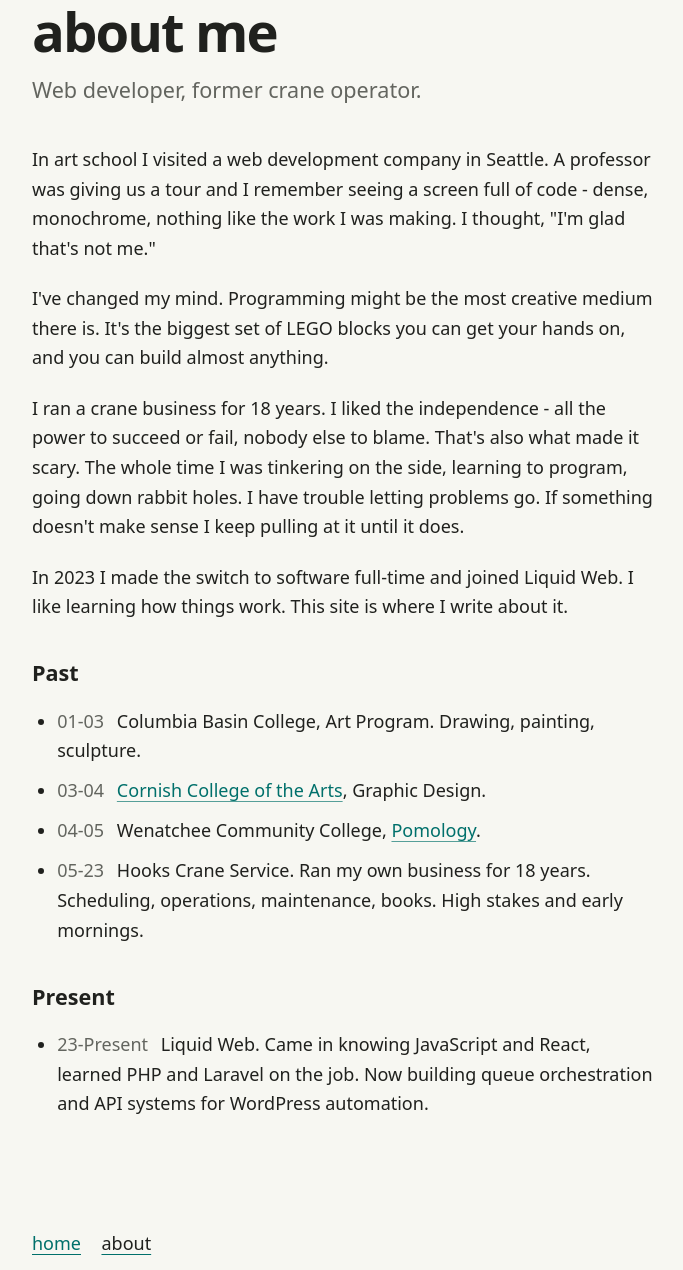
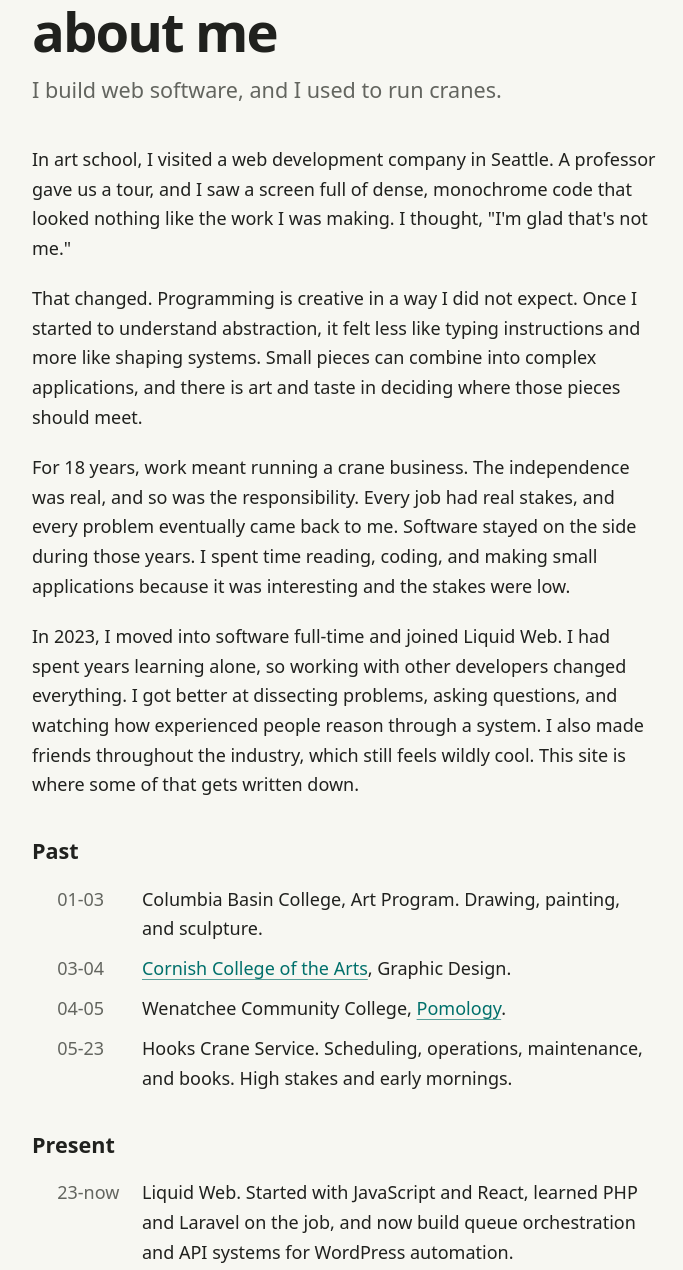
Before and after one commit to johnhooks/johnhooks.github.io, an Astro site: page /about in a window 1280 px wide. Shown: the part 216-1486 px from the top of the page, without its empty margins (296-979 px from the left). Built offline with nearby package versions, Linux system fonts and the light colour scheme; Astro itself is replaced by a stand-in of ours; no server answers.

Commit message:
docs: revise about page copy

```diff
--- a/src/app.css
+++ b/src/app.css
@@ -253,8 +253,13 @@ a:hover {
   font-size: var(--text-sm);
 }
 
+.prose li:has(> .timeline-date) {
+  display: grid;
+  grid-template-columns: 4.5rem minmax(0, 1fr);
+  column-gap: var(--space-sm);
+}
+
 .timeline-date {
-  margin-inline-end: 0.5rem;
   color: var(--color-muted);
 }
 
--- a/src/pages/about.astro
+++ b/src/pages/about.astro
@@ -7,7 +7,7 @@ export const prerender = true;
 <ArticleLayout
   title="about me"
   seoTitle="about me"
-  subtitle="Web developer, former crane operator."
+  subtitle="I build web software, and I used to run cranes."
   canonicalPath="/about"
   image={{
     filename: "johnhooks_avatar_512.jpg",
@@ -15,61 +15,78 @@ export const prerender = true;
   }}
 >
   <p>
-    In art school I visited a web development company in Seattle. A professor
-    was giving us a tour and I remember seeing a screen full of code - dense,
-    monochrome, nothing like the work I was making. I thought, "I'm glad that's
-    not me."
+    In art school, I visited a web development company in Seattle. A professor
+    gave us a tour, and I saw a screen full of dense, monochrome code that
+    looked nothing like the work I was making. I thought, "I'm glad that's not
+    me."
   </p>
 
   <p>
-    I've changed my mind. Programming might be the most creative medium there
-    is. It's the biggest set of LEGO blocks you can get your hands on, and you
-    can build almost anything.
+    That changed. Programming is creative in a way I did not expect. Once I
+    started to understand abstraction, it felt less like typing instructions and
+    more like shaping systems. Small pieces can combine into complex
+    applications, and there is art and taste in deciding where those pieces
+    should meet.
   </p>
 
   <p>
-    I ran a crane business for 18 years. I liked the independence - all the
-    power to succeed or fail, nobody else to blame. That's also what made it
-    scary. The whole time I was tinkering on the side, learning to program,
-    going down rabbit holes. I have trouble letting problems go. If something
-    doesn't make sense I keep pulling at it until it does.
+    For 18 years, work meant running a crane business. The independence was
+    real, and so was the responsibility. Every job had real stakes, and every
+    problem eventually came back to me. Software stayed on the side during those
+    years. I spent time reading, coding, and making small applications because
+    it was interesting and the stakes were low.
   </p>
 
   <p>
-    In 2023 I made the switch to software full-time and joined Liquid Web. I
-    like learning how things work. This site is where I write about it.
+    In 2023, I moved into software full-time and joined Liquid Web. I had spent
+    years learning alone, so working with other developers changed everything. I
+    got better at dissecting problems, asking questions, and watching how
+    experienced people reason through a system. I also made friends throughout
+    the industry, which still feels wildly cool. This site is where some of that
+    gets written down.
   </p>
 
   <h3>Past</h3>
 
   <ul>
     <li>
-      <span class="timeline-date">01-03</span> Columbia Basin College, Art Program.
-      Drawing, painting, sculpture.
+      <span class="timeline-date">01-03</span>
+      <span>
+        Columbia Basin College, Art Program. Drawing, painting, and sculpture.
+      </span>
     </li>
     <li>
       <span class="timeline-date">03-04</span>
-      <a href="https://www.cornish.edu/">Cornish College of the Arts</a>,
-      Graphic Design.
+      <span>
+        <a href="https://www.cornish.edu/">Cornish College of the Arts</a>,
+        Graphic Design.
+      </span>
     </li>
     <li>
-      <span class="timeline-date">04-05</span> Wenatchee Community College, <a
-        href="https://en.wikipedia.org/wiki/Pomology">Pomology</a
-      >.
+      <span class="timeline-date">04-05</span>
+      <span>
+        Wenatchee Community College,
+        <a href="https://en.wikipedia.org/wiki/Pomology">Pomology</a>.
+      </span>
     </li>
     <li>
-      <span class="timeline-date">05-23</span> Hooks Crane Service. Ran my own business
-      for 18 years. Scheduling, operations, maintenance, books. High stakes and early
-      mornings.
+      <span class="timeline-date">05-23</span>
+      <span>
+        Hooks Crane Service. Scheduling, operations, maintenance, and books.
+        High stakes and early mornings.
+      </span>
     </li>
   </ul>
 
   <h3>Present</h3>
   <ul>
     <li>
-      <span class="timeline-date">23-Present</span> Liquid Web. Came in knowing JavaScript
-      and React, learned PHP and Laravel on the job. Now building queue orchestration
-      and API systems for WordPress automation.
+      <span class="timeline-date">23-now</span>
+      <span>
+        Liquid Web. Started with JavaScript and React, learned PHP and Laravel
+        on the job, and now build queue orchestration and API systems for
+        WordPress automation.
+      </span>
     </li>
   </ul>
 </ArticleLayout>
```
